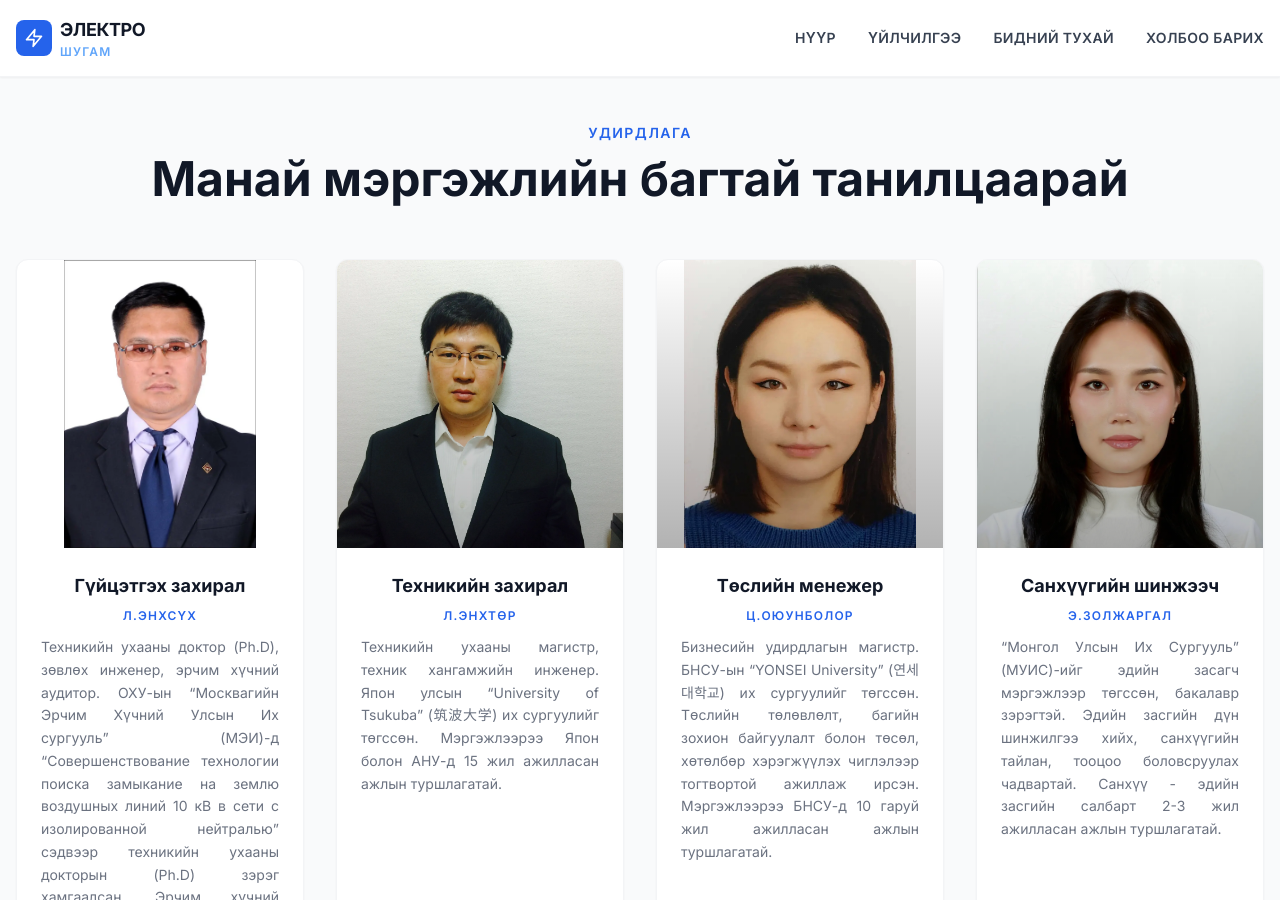
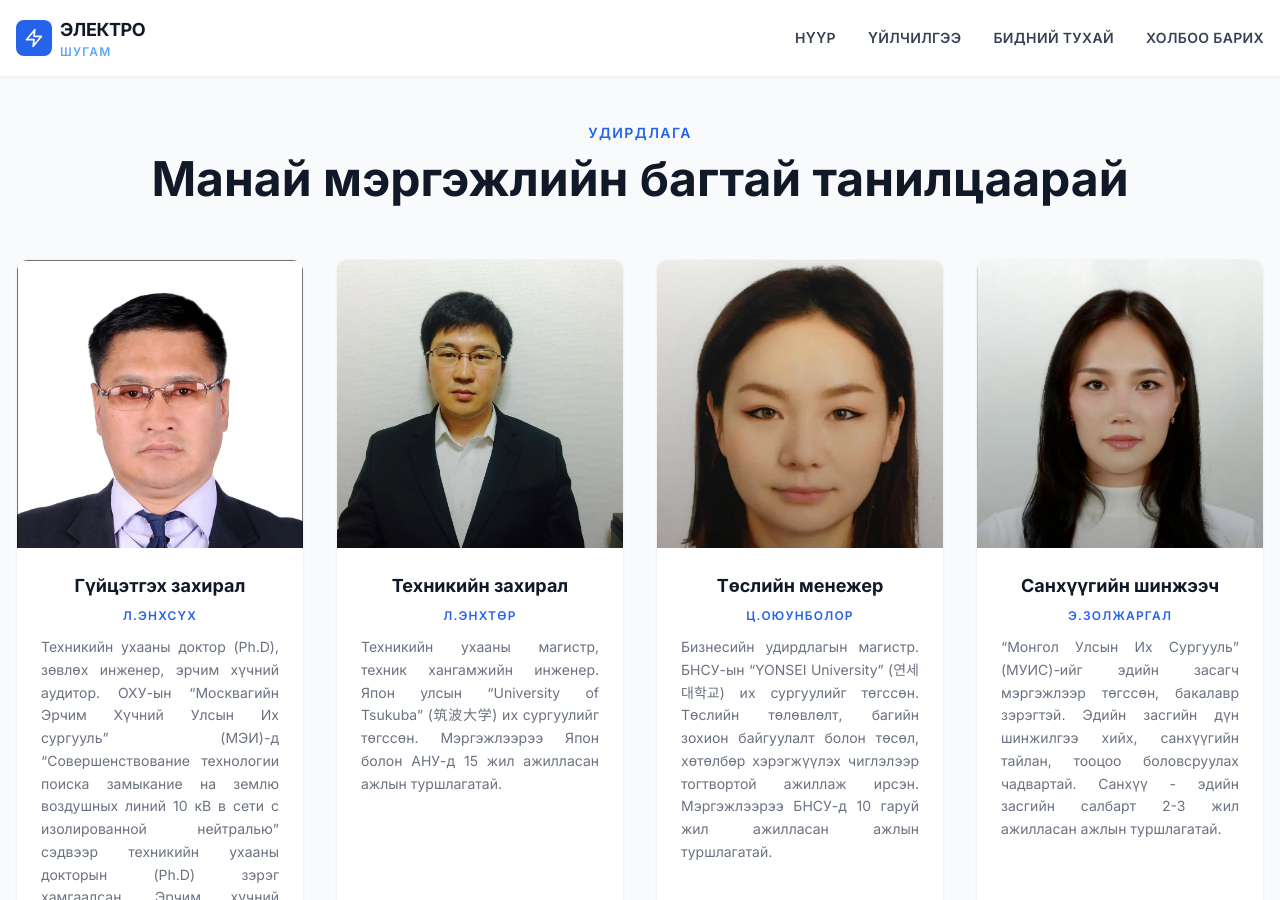
Before and after one commit to electroshugam/electroshugam_web_new, a Jekyll site: the page built from index.html, in a window 1280 px wide and 900 px high, scrolled down 3236 px. Built offline with Jekyll 4.4.1, drawn with Linux system fonts in a browser that asks for light colours; nearby versions of some CDN libraries.

Commit message:
fig update

```diff
--- a/index.html
+++ b/index.html
@@ -221,7 +221,7 @@
       <!-- zoom layer -->
           <img
             src="{{ '/media/enkhsukh.webp' | relative_url }}" alt = "Гүйцэтгэх захирал"
-            class="service-image w-full h-full object-contain object-top">
+            class="service-image w-full h-full object-cover object-top">
 
       </div>
       <div class="absolute inset-0 bg-gradient-to-t from-black/30 to-transparent"></div>
@@ -251,7 +251,7 @@
       <div class="service-card group bg-white rounded-xl overflow-hidden shadow-sm hover:shadow-xl transition-all duration-300 border border-gray-100 hover:border-blue-100">
         <div class="relative h-72 overflow-hidden">
               <img src="{{ '/media/oyunbolor_n.webp' | relative_url }}" alt="Төслийн менежер"
-                   class="service-image w-full h-full object-contain object-top">
+                   class="service-image w-full h-full object-cover object-top">
               <div class="absolute inset-0 bg-gradient-to-t from-black/30 to-transparent"></div>
         </div>
         <div class="p-6">
```
